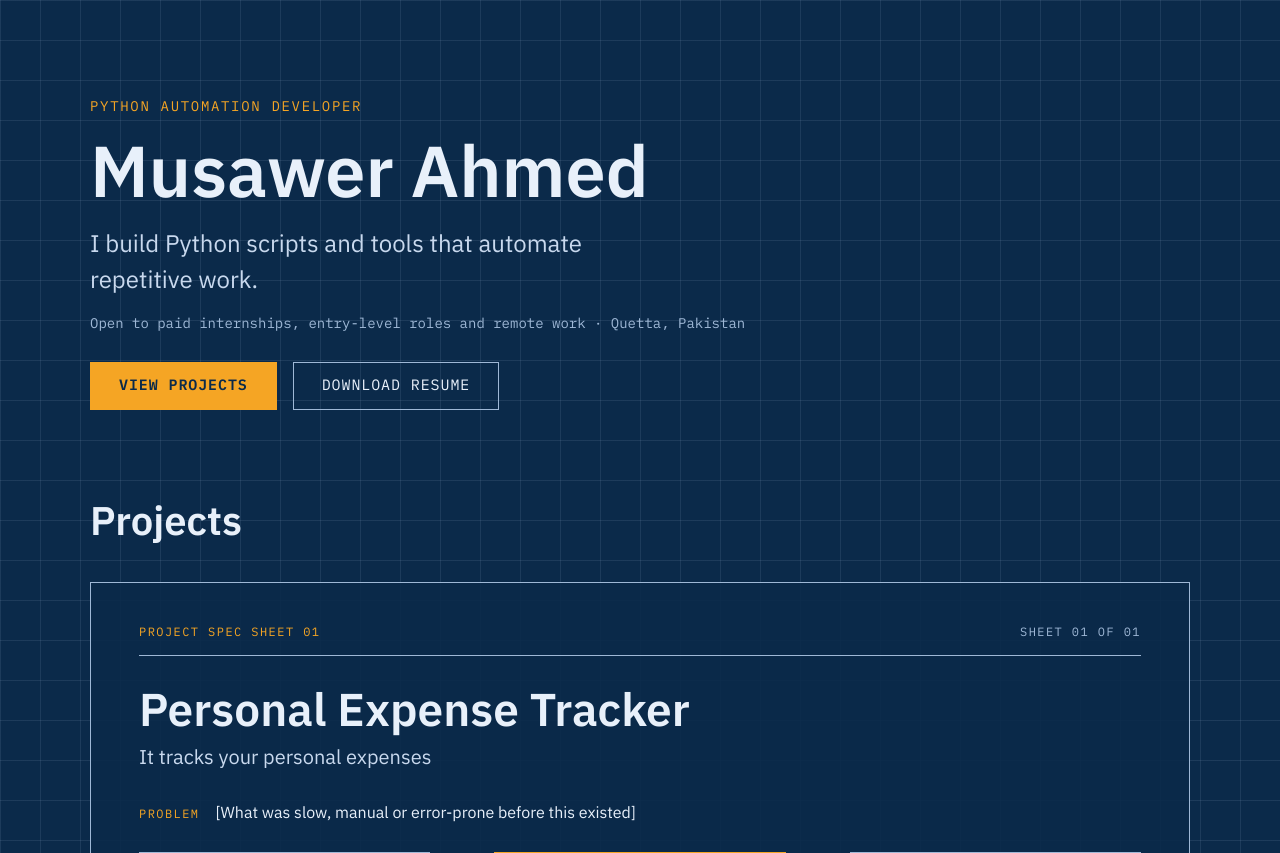
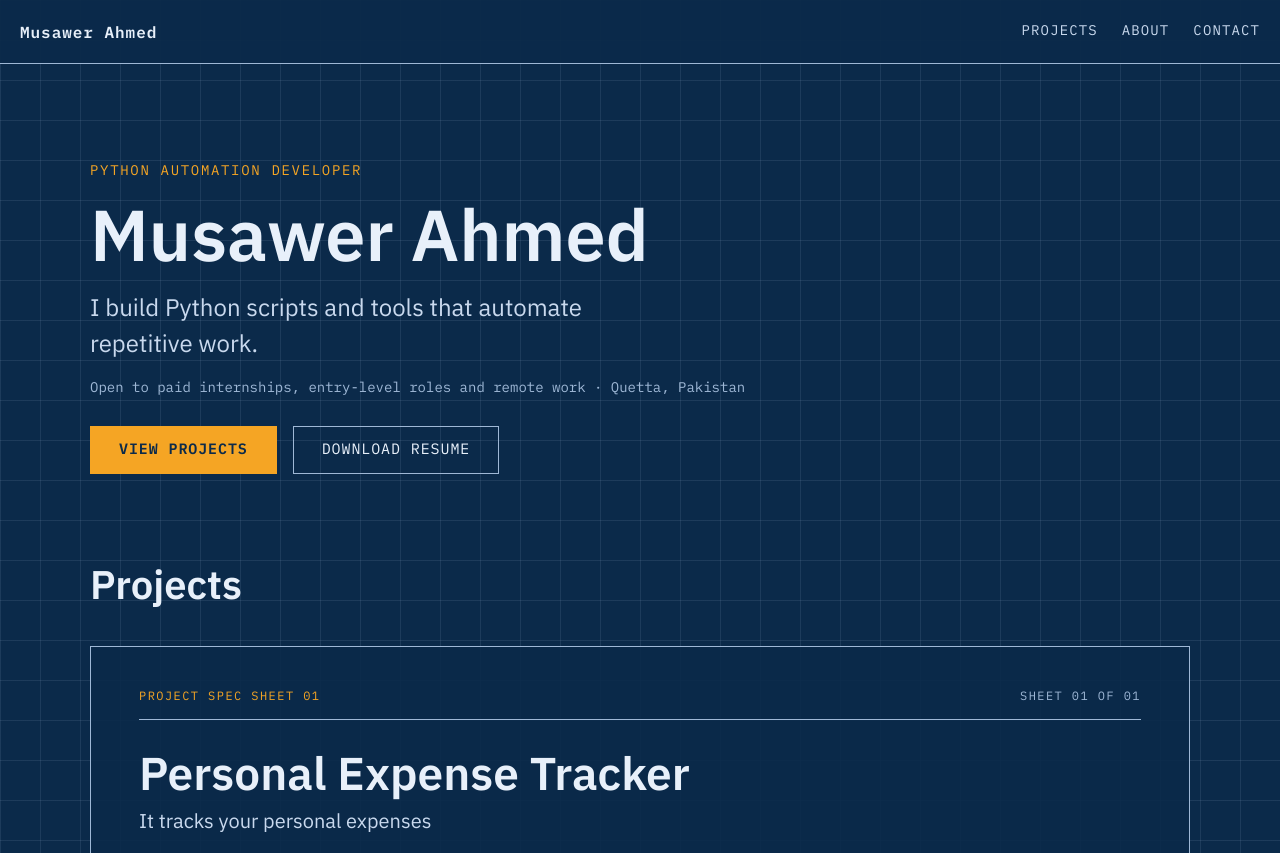
Before and after one commit to Musawer49/Portfolio-Website, a Flask app: page / in a window 1280 px wide. Shown: the top 853 px of the page. Run offline with Flask 3, Linux system fonts and the light colour scheme.

Commit message:
Add hero, about, contact, nav and screenshot support

```diff
--- a/app.py
+++ b/app.py
@@ -16,6 +16,8 @@ PROJECTS = [
         "time_saved": "[X hrs → Y sec]",
         "demo_label": "[Live, sample data]",
         "demo_url": None,
+        "image": "expense-tracker.png",
+        "image_alt": "Describe what the screenshot shows, e.g. the main window with the expense list and budget summary",
         "github_url": "https://github.com/Musawer49/[repo-name]",
     },
 ]
--- a/static/css/spec-sheet.css
+++ b/static/css/spec-sheet.css
@@ -195,7 +195,7 @@ main { padding: 48px 20px; }
 }
 /* Hero */
 html { scroll-behavior: smooth; }
-.page-title { scroll-margin-top: 24px; }
+.page-title { scroll-margin-top: 80px; }
 
 .hero {
   max-width: 1100px;
@@ -269,3 +269,67 @@ html { scroll-behavior: smooth; }
   flex-wrap: wrap;
   gap: 16px;
 }
+/* Navigation */
+.nav {
+  position: sticky;
+  top: 0;
+  z-index: 10;
+  display: flex;
+  justify-content: space-between;
+  align-items: center;
+  gap: 16px;
+  padding: 14px 20px;
+  background: rgba(11, 42, 74, 0.95);
+  border-bottom: 1px solid var(--bp-dim);
+}
+.nav__brand {
+  font-family: var(--font-mono);
+  font-weight: 600;
+  letter-spacing: 0.06em;
+  color: var(--bp-ink);
+  text-decoration: none;
+}
+.nav__links {
+  display: flex;
+  gap: 24px;
+}
+.nav__links a {
+  padding: 6px 0;
+  font-family: var(--font-mono);
+  font-size: 0.875rem;
+  letter-spacing: 0.08em;
+  text-transform: uppercase;
+  color: var(--bp-soft);
+  text-decoration: none;
+  border-bottom: 2px solid transparent;
+}
+.nav__links a:hover { color: var(--bp-ink); }
+.nav__links a[aria-current="true"] {
+  color: var(--bp-accent);
+  border-bottom-color: var(--bp-accent);
+}
+.nav a:focus-visible {
+  outline: 3px solid var(--bp-ink);
+  outline-offset: 3px;
+}
+
+@media (max-width: 520px) {
+  .nav__brand { display: none; }
+  .nav { justify-content: center; }
+}
+/* Project screenshot */
+.spec__shot {
+  margin: 0;
+  display: flex;
+  flex-direction: column;
+  gap: 10px;
+}
+.spec__shot img {
+  display: block;
+  width: 100%;
+  max-height: 480px;
+  object-fit: contain;
+  object-position: left top;
+  border: 1px solid var(--bp-dim);
+  background: rgba(11, 42, 74, 0.6);
+}
--- /dev/null
+++ b/static/js/nav.js
@@ -0,0 +1,21 @@
+const links = document.querySelectorAll(".nav__links a");
+
+function updateActiveLink() {
+  let current = null;
+  links.forEach((link) => {
+    const target = document.querySelector(link.getAttribute("href"));
+    if (target && target.getBoundingClientRect().top <= 120) {
+      current = link;
+    }
+  });
+  links.forEach((link) => {
+    if (link === current) {
+      link.setAttribute("aria-current", "true");
+    } else {
+      link.removeAttribute("aria-current");
+    }
+  });
+}
+
+window.addEventListener("scroll", updateActiveLink, { passive: true });
+updateActiveLink();
--- a/templates/_spec_sheet.html
+++ b/templates/_spec_sheet.html
@@ -38,6 +38,13 @@
     {{ stage("Output", p.output) }}
   </div>
 
+    {% if p.image %}
+  <figure class="spec__shot">
+    <img src="{{ url_for('static', filename='img/' ~ p.image) }}" alt="{{ p.image_alt }}" loading="lazy">
+    <figcaption class="spec__label">Screenshot</figcaption>
+  </figure>
+  {% endif %}
+
   <dl class="spec__facts">
     <div><dt class="spec__label">Stack</dt><dd>{{ p.stack }}</dd></div>
     <div><dt class="spec__label">Time saved</dt><dd class="spec__accent">{{ p.time_saved }}</dd></div>
--- a/templates/base.html
+++ b/templates/base.html
@@ -11,6 +11,15 @@
   <link rel="stylesheet" href="{{ url_for('static', filename='css/spec-sheet.css') }}">
 </head>
 <body>
+  <header class="nav" id="top">
+    <a class="nav__brand" href="#top">Musawer Ahmed</a>
+    <nav class="nav__links" aria-label="Main">
+      <a href="#projects">Projects</a>
+      <a href="#about">About</a>
+      <a href="#contact">Contact</a>
+    </nav>
+  </header>
   <main>{% block content %}{% endblock %}</main>
+  <script src="{{ url_for('static', filename='js/nav.js') }}"></script>
 </body>
 </html>
```
